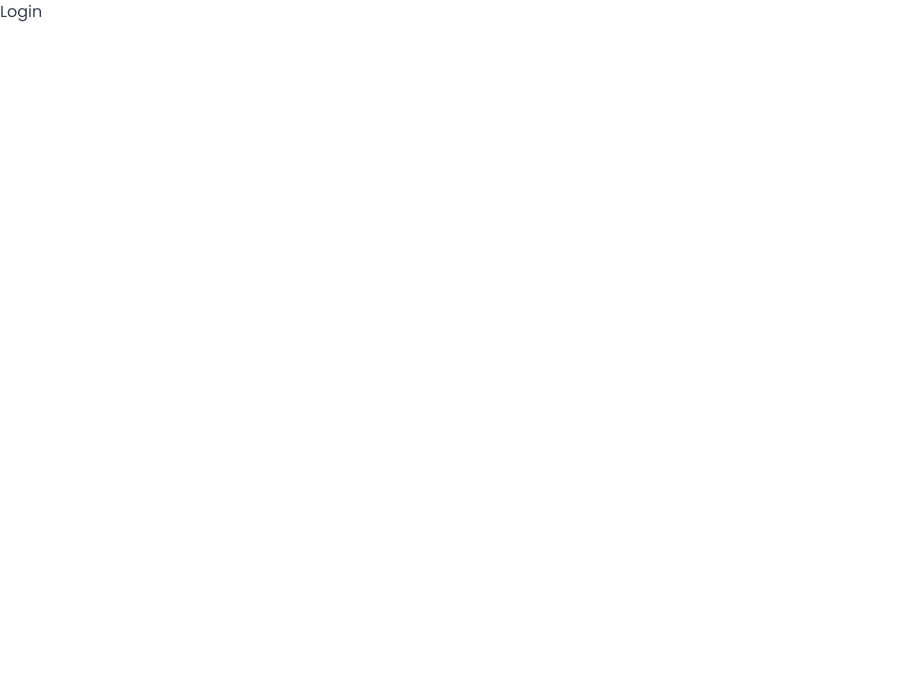
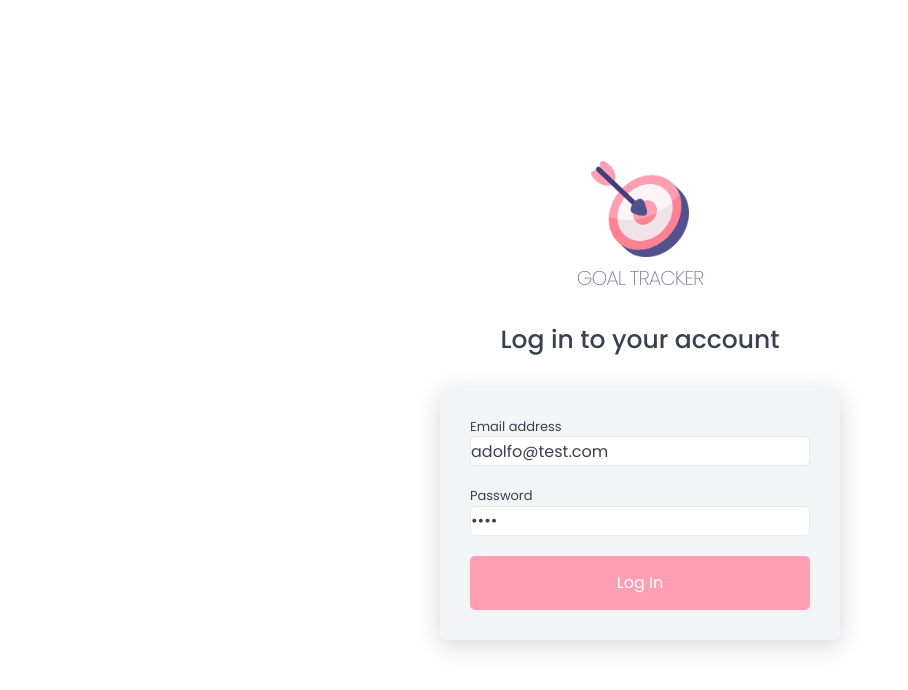
Before and after one commit to aloyarzabal/goal-tracker, a React (Vite) app: page /login in a window 1280 px wide. Shown: the top 690 px of the page, without its empty margins (0-908 px from the left). Built offline with nearby package versions, Linux system fonts and the light colour scheme; a web font is replaced by a local one.

Commit message:
Create login form and hooks to allow the login with protected routes

```diff
--- a/src/App.tsx
+++ b/src/App.tsx
@@ -3,12 +3,13 @@ import GlobalStyles from "./styles/GlobalStyles";
 import { AppLayout } from "./components/AppLayout";
 import { CalendarView } from "./pages/Calendar/CalendarView";
 import { ExpensesView } from "./pages/Expenses/ExpensesView";
-import { LoginView } from "./pages/Login/LoginView";
+import { Login } from "./pages/Login/Login";
 import { SettingsView } from "./pages/Settings/SettingsView";
 import { PageNotFound } from "./pages/PageNotFound";
 import { QueryClient, QueryClientProvider } from "@tanstack/react-query";
 import { ReactQueryDevtools } from "@tanstack/react-query-devtools";
 import { Toaster } from "react-hot-toast";
+import ProtectedRoutes from "./components/ProtectedRoutes";
 
 const queryClient = new QueryClient({
   defaultOptions: {
@@ -26,13 +27,19 @@ export function App() {
       <GlobalStyles />
       <BrowserRouter>
         <Routes>
-          <Route element={<AppLayout />}>
+          <Route
+            element={
+              <ProtectedRoutes>
+                <AppLayout />
+              </ProtectedRoutes>
+            }
+          >
             <Route index element={<Navigate replace to="expenses" />} />
             <Route path="calendar" element={<CalendarView />} />
             <Route path="expenses" element={<ExpensesView />} />
             <Route path="settings" element={<SettingsView />} />
           </Route>
-          <Route path="login" element={<LoginView />} />
+          <Route path="login" element={<Login />} />
           <Route path="*" element={<PageNotFound />} />
         </Routes>
       </BrowserRouter>
--- /dev/null
+++ b/src/api/apiAuth.ts
@@ -0,0 +1,26 @@
+import { supabase } from "./supabase";
+
+interface Props {
+  email: string;
+  password: string;
+}
+
+export async function login({ email, password }: Props) {
+  let { data, error } = await supabase.auth.signInWithPassword({
+    email,
+    password,
+  });
+
+  if (error) throw new Error(error.message);
+
+  return data;
+}
+
+export async function getCurrentUser() {
+  const { data: session } = await supabase.auth.getSession();
+
+  if (!session.session) return null;
+
+  const { data } = await supabase.auth.getUser();
+  return data?.user;
+}
--- /dev/null
+++ b/src/components/Logo.tsx
@@ -0,0 +1,13 @@
+import Heading from "./Heading";
+import { Image } from "./Image";
+
+export default function Logo() {
+  return (
+    <>
+      <Image type="logo" />
+      <Heading as="h1" $center>
+        Goal tracker
+      </Heading>
+    </>
+  );
+}
--- /dev/null
+++ b/src/components/ProtectedRoutes.tsx
@@ -0,0 +1,23 @@
+import { ReactNode, useEffect } from "react";
+import useUser from "../pages/Login/useUser";
+import { Spinner } from "./Spinner";
+import { useNavigate } from "react-router-dom";
+
+interface Props {
+  children: ReactNode;
+}
+
+export default function ProtectedRoutes({ children }: Props) {
+  const { isLoading, isAuthenticated } = useUser();
+  const navigate = useNavigate();
+  useEffect(() => {
+    if (!isAuthenticated && !isLoading) {
+      navigate("/login");
+    }
+  }, [navigate, isLoading, isAuthenticated]);
+
+  console.log("PROT", isLoading, isAuthenticated);
+
+  if (isLoading) return <Spinner />;
+  if (!isLoading) return children;
+}
--- a/src/components/Sidebar.tsx
+++ b/src/components/Sidebar.tsx
@@ -1,7 +1,6 @@
 import styled from "styled-components";
-import { Image } from "./Image";
-import Heading from "./Heading";
 import { MainNav } from "./MainNav";
+import Logo from "./Logo";
 
 const StyledSidebar = styled.aside`
   padding: 3.2rem 2.4rem;
@@ -14,10 +13,7 @@ const StyledSidebar = styled.aside`
 export function Sidebar() {
   return (
     <StyledSidebar>
-      <Image type="logo" />
-      <Heading as="h1" $center>
-        Goal tracker
-      </Heading>
+      <Logo />
       <MainNav />
     </StyledSidebar>
   );
--- /dev/null
+++ b/src/pages/Login/Login.tsx
@@ -0,0 +1,26 @@
+import styled from "styled-components";
+import Heading from "../../components/Heading";
+import LoginForm from "./LoginForm";
+import Logo from "../../components/Logo";
+
+export function Login() {
+  return (
+    <LoginWrapper>
+      <div>
+        <Logo />
+        <Heading as="h3" $center>
+          Log in to your account
+        </Heading>
+      </div>
+      <LoginForm />
+    </LoginWrapper>
+  );
+}
+
+const LoginWrapper = styled.main`
+  min-height: 100vh;
+  display: grid;
+  grid-template-columns: 48rem;
+  align-content: center;
+  justify-content: center;
+`;
--- /dev/null
+++ b/src/pages/Login/LoginForm.tsx
@@ -0,0 +1,76 @@
+import styled from "styled-components";
+import Button from "../../components/Button";
+import { useState } from "react";
+import useAuth from "./useAuth";
+
+export default function LoginForm() {
+  const [password, setPassword] = useState("1234");
+  const [email, setEmail] = useState("adolfo@test.com");
+  const { login } = useAuth();
+
+  const handleSubmit = (event: React.FormEvent<HTMLFormElement>) => {
+    event.preventDefault();
+    login({ email, password });
+  };
+
+  return (
+    <Form onSubmit={handleSubmit}>
+      <FormVerticalRow>
+        <Field>
+          <Label>Email address</Label>
+          <Input
+            id="email"
+            type="email"
+            value={email}
+            autoComplete="username"
+            onChange={(e) => setEmail(e.target.value)}
+          />
+        </Field>
+        <Field>
+          <Label>Password</Label>
+          <Input
+            id="password"
+            type="password"
+            value={password}
+            autoComplete="current-password"
+            onChange={(e) => setPassword(e.target.value)}
+          />
+        </Field>
+        <Button> Log In</Button>
+      </FormVerticalRow>
+    </Form>
+  );
+}
+
+const Form = styled.form`
+  width: 400px;
+  margin: auto;
+  background-color: var(--color-grey-100);
+  padding: 30px;
+  border-radius: var(--border-radius-md);
+  box-shadow: var(--shadow-md);
+`;
+
+const FormVerticalRow = styled.div`
+  display: flex;
+  flex-direction: column;
+  gap: 20px;
+`;
+
+const Field = styled.div`
+  display: flex;
+  flex-direction: column;
+
+  &:label {
+    font-size: 1.4rem;
+  }
+`;
+
+const Label = styled.label`
+  font-size: 1.3rem;
+`;
+const Input = styled.input`
+  border: 1px solid var(--color-grey-200);
+  height: 3rem;
+  border-radius: var(--border-radius-sm);
+`;
--- a/src/pages/Login/LoginView.tsx
+++ /dev/null
@@ -1,3 +0,0 @@
-export function LoginView() {
-  return "Login";
-}
--- /dev/null
+++ b/src/pages/Login/useAuth.ts
@@ -0,0 +1,25 @@
+import { useMutation } from "@tanstack/react-query";
+import { login as loginApi } from "../../api/apiAuth";
+import toast from "react-hot-toast";
+import { useNavigate } from "react-router-dom";
+
+interface Props {
+  email: string;
+  password: string;
+}
+export default function useAuth() {
+  const navigate = useNavigate();
+
+  const { mutate: login } = useMutation({
+    mutationFn: ({ email, password }: Props) => loginApi({ email, password }),
+    onSuccess: () => {
+      navigate("/expenses");
+      toast.success("User correctly authenticated");
+    },
+    onError: () => {
+      toast.error("User not authenticated");
+    },
+  });
+
+  return { login };
+}
--- /dev/null
+++ b/src/pages/Login/useUser.ts
@@ -0,0 +1,11 @@
+import { useQuery } from "@tanstack/react-query";
+import { getCurrentUser } from "../../api/apiAuth";
+
+export default function useUser() {
+  const { data: user, isLoading } = useQuery({
+    queryKey: ["user"],
+    queryFn: getCurrentUser,
+  });
+
+  return { isLoading, isAuthenticated: user?.role === "authenticated" };
+}
```
